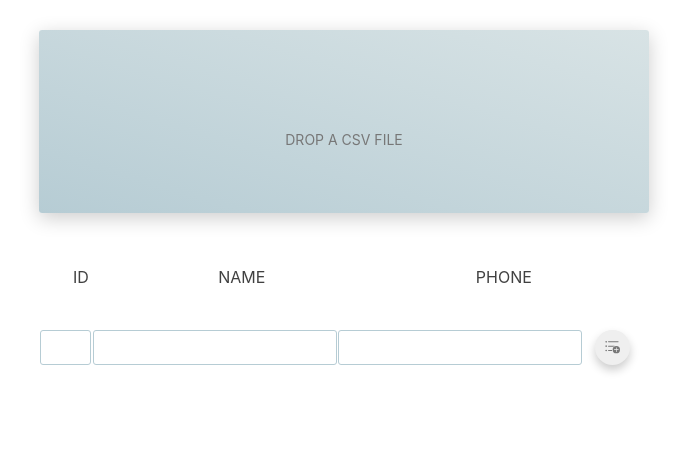
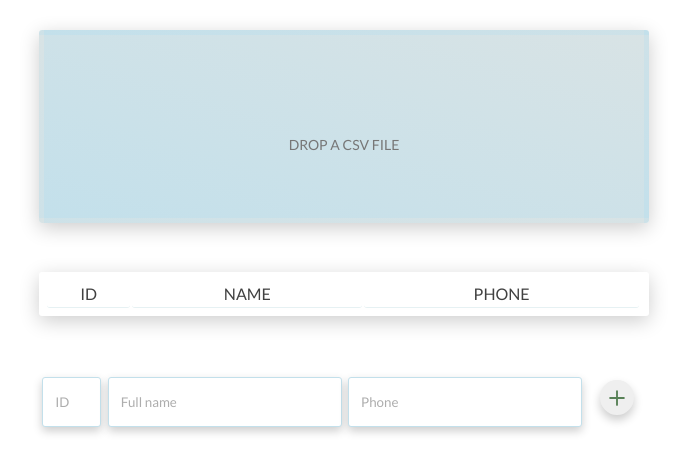
Before and after one commit to daniellelsilva/drag-n-drop, a React (Create React App) app: page / in a window 1280 px wide. Shown: the top 472 px of the page, without its empty margins (296-983 px from the left). Built offline with nearby package versions, Linux system fonts and the light colour scheme; some icons are missing.

Commit message:
css tabela e inputs

```diff
--- a/src/App.scss
+++ b/src/App.scss
@@ -13,6 +13,7 @@ html {
 }
 
 body {
+  font-family: $default-font-family;
   line-height: 1.7;
   color: $color-gray;
   padding: 3rem;
--- a/src/components/Table.js
+++ b/src/components/Table.js
@@ -45,7 +45,8 @@ export default function Table() {
         <td>{info[2]}</td>
         <td className="table-delete">
           <button className="round-btn" id={index} onClick={(e) => deleteItem(e)}>
-            <Icon icon="clarity:trash-line" className="table-icon" />
+            <Icon icon="bytesize:trash" className="table-icon" id="delete-icon" />
+
           </button>
         </td>
       </tr>
@@ -120,11 +121,18 @@ export default function Table() {
       </table>
 
       <div className="table-inputs">
-        <input className="table-input" type="number" onChange={ onChange } name="id" />
-        <input className="table-input" type="text" onChange={ onChange } name="fullName" />
-        <input className="table-input" type="text" onChange={ onChange } name="number" />
-        <button className="round-btn table-add-btn" type='button' id="btn" onClick={ addRow }>
-          <Icon className="table-icon" icon="fluent:text-bullet-list-add-24-regular" />
+        <input className="table-input" type="number" onChange={ onChange } name="id" placeholder="ID" />
+        <input className="table-input" type="text" onChange={ onChange } name="fullName" placeholder="Full name" />
+        <input className="table-input" type="text" onChange={ onChange } name="number" placeholder="Phone" />
+        <button
+          className="round-btn table-add-btn"
+          type='button'
+          id="btn"
+          // disabled={}
+          onClick={ addRow }
+        >
+          <Icon className="table-icon add-btn" icon="fluent:add-16-filled" />
+          {/* <Icon  icon="fluent:text-bullet-list-add-24-regular" /> */}
         </button>
       </div>
 
--- a/src/styles/abstracts/variables.scss
+++ b/src/styles/abstracts/variables.scss
@@ -2,8 +2,10 @@
 
 // $color-primary: rgb(218, 212, 236);
 // $color-secondary: rgb(243, 231, 233);
-$color-primary: rgb(182, 204, 212);
+$color-primary: rgb(195, 224, 235);
+$color-primary-dark: rgb(165, 192, 202);
 $color-secondary: rgb(216, 227, 229);
+$color-secondary-light: rgb(230, 241, 243);
 
 $color-gray-light-1: rgb(173, 173, 173);
 $color-gray: rgb(119, 119, 119);
--- a/src/styles/components/buttons.scss
+++ b/src/styles/components/buttons.scss
@@ -3,15 +3,18 @@
 .round-btn {
   height: 3.5rem;
   width: 3.5rem;
+
   border: none;
   border-radius: 50%;
   box-shadow: 0 .5rem 1rem rgba($color-black, .2);
+  color: $color-gray-dark-1;
   cursor: pointer;
 
   transition: all .4s;
 
   &:hover {
     transform: translateY(-3px);
-    color: rgb(157, 2, 8);
+    background-color: rgb(157, 2, 8);
+    color: $color-white !important;
   }
 }
--- a/src/styles/dragNDrop.scss
+++ b/src/styles/dragNDrop.scss
@@ -3,15 +3,21 @@
 .drop {
   background-image: linear-gradient(to right top, $color-primary, $color-secondary );
   border-radius: 3px;
+  border: 5px dashed transparent;
   box-shadow: 0 .5rem 2rem rgba($color-black, .2);
   cursor: pointer;
   padding: 5% 10%;
   margin: auto;
+  transition: all .3s;
   width: 50%;
 
   display: flex;
   flex-direction: column;
   align-items: center;
+
+  &:hover {
+    border: 5px dashed $color-primary-dark;
+  }
 
   &-icon {
     color: $color-gray;
--- a/src/styles/table.scss
+++ b/src/styles/table.scss
@@ -13,11 +13,14 @@
   border-radius: 3px;
   margin: auto;
   margin-top: 8%;
+  padding: 1%;
   text-align: center;
   width: 100%;
+  box-shadow: 0 .5rem 2rem rgba($color-black, .2);
 
   &-header th {
     border-radius: 3px;
+    border-bottom: 1px solid $color-secondary-light;
     color: $color-gray-dark-1;
     font-size: $default-font-size;
     font-weight: 400;
@@ -26,46 +29,73 @@
 
   &-columns td {
     color: $color-gray-dark-1;
-
-    border-top: 1px solid $color-secondary;
+    // border-top: 1px solid $color-secondary;
     font-size: 1.5rem;
     font-weight: 300;
-    padding: .8rem;
+    padding: .9rem;
   }
 
+  tr:nth-child(even) {
+    background-color: $color-secondary-light;
+  }
+
+  // td:nth-child(4) {
+  //   background-color: rgb(243, 243, 243)
+  // }
   &-inputs {
-    margin-top: 4%;
+    margin-top: 8%;
     display: flex;
-    justify-content: flex-start;
+    flex-direction: row;
+    justify-content: center;
     width: 100%;
   }
 
   &-input {
     border: 1px solid $color-primary;
     border-radius: 3px;
-    height: 3.5rem;
-    margin: 2% .1% 0 .1%;
-    // width: 25%;
+    box-shadow: 0 .4rem 1rem rgba($color-black, .2);
+    color: $color-gray-dark-1;
+    font-family: $default-font-family;
+    height: 5rem;
+    margin: 2% .5% 0 .5%;
+    padding: 2%;
 
     &:first-child {
-      width: 8.5% !important;
+      width: 10% !important;
     }
 
     &:not(:first-child) {
       width: 40%;
     }
+
+    &:focus {
+      border: 2px solid $color-primary;
+      outline: none;
+    }
+
+    &::placeholder {
+      color: $color-gray-light-1;
+    }
   }
 
   &-add-btn {
-    color: $color-gray;
-    margin: 2%;
+    color: rgb(88, 129, 87) !important;
+    margin: 2.5%;
+    position: relative;
 
     &:hover {
-      color: $color-gray !important;
+      background-color: rgb(88, 129, 87) !important;
     }
   }
 
   &-icon {
-    font-size: $default-font-size;
+    font-size: 2rem;
   }
 }
+
+.add-btn {
+  position: absolute;
+  top:50%;
+  left: 50%;
+  transform: translate(-50%, -50%);
+}
```
